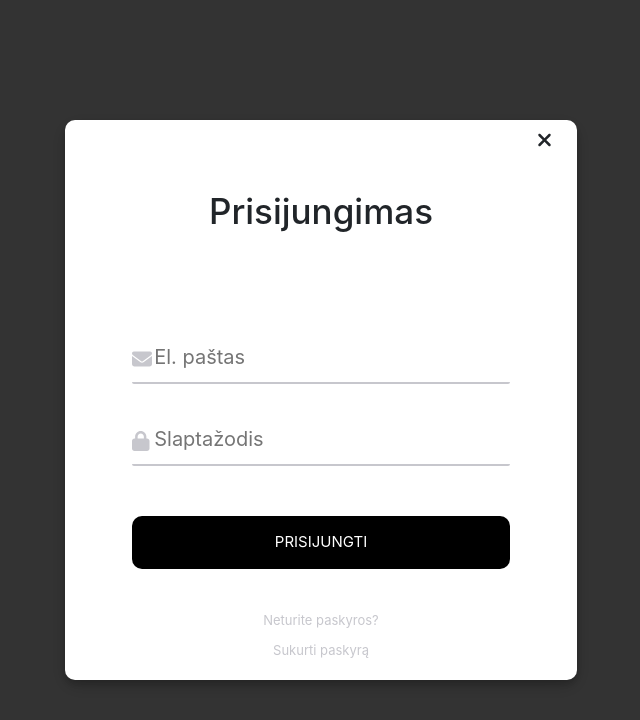
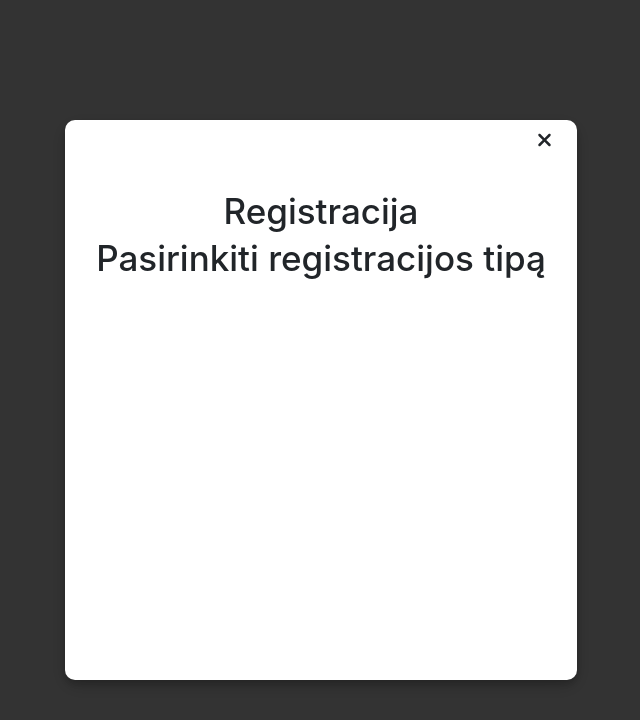
Before and after one commit to mantekarys/Ka-veikia-seniunijos, a React (Create React App) app in the folder Ka-veikia-seniunijos/ClientApp/: page / in a window 1280 px wide. Shown: the top 720 px of the page, without its empty margins (319-959 px from the left). Built offline with nearby package versions, Linux system fonts and the light colour scheme.

Commit message:
Signup init

```diff
--- a/Ka-veikia-seniunijos/ClientApp/src/components/Home.js
+++ b/Ka-veikia-seniunijos/ClientApp/src/components/Home.js
@@ -1,11 +1,11 @@
 import React, { Component } from 'react';
-import Login from './Login/Login';
+import Signup from './Signup/Signup';
 export class Home extends Component {
   static displayName = Home.name;
 
   render () {
     return (
-        <Login/>
+        <Signup/>
     );
   }
 }
--- /dev/null
+++ b/Ka-veikia-seniunijos/ClientApp/src/components/Signup/Signup.jsx
@@ -0,0 +1,23 @@
+import React, { useState } from 'react';
+import Popup from '../Popup/Popup';
+import '../style.css';
+import { FontAwesomeIcon } from '@fortawesome/react-fontawesome';
+import { faXmark, faLock, faEnvelope } from '@fortawesome/free-solid-svg-icons'
+
+export default function Signup() {
+    const [userType, setUserType] = useState('');
+    const [isUserTypeSelected, setIsUserTypeSelected] = useState(false);
+
+    return (
+        <Popup>
+            <div className='login__container'>
+                <FontAwesomeIcon className='form__icon' icon={faXmark} />
+                <h2 className='header__secondary u-text-center'>Registracija</h2>
+
+                <div className='signup__type-container'>
+                    <h2 className='header__secondary u-text-center'>Pasirinkiti registracijos tipą</h2>
+                </div>
+            </div>
+        </Popup>
+    );
+}
--- a/Ka-veikia-seniunijos/ClientApp/src/components/style.scss
+++ b/Ka-veikia-seniunijos/ClientApp/src/components/style.scss
@@ -6,6 +6,7 @@
 @import './Utils/utilities';
 
 @import './Login/login-style';
+@import './Signup/signup-style';
 
 @import './Form/form-lib';
 
```
Also changed, not shown: Ka-veikia-seniunijos/ClientApp/src/components/Signup/_signup-style.scss (added).
